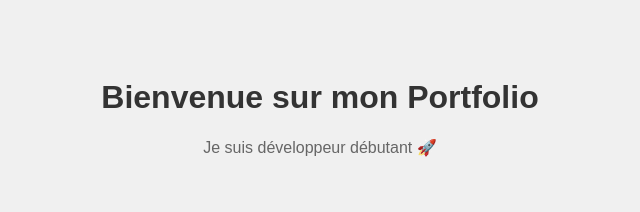
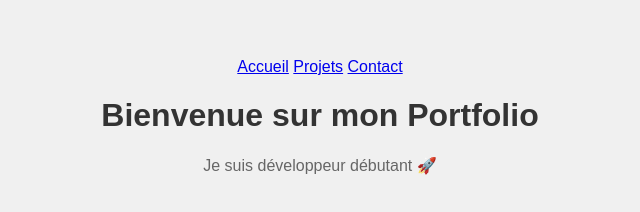
Before and after one commit to samir31-code/mon-portfolio, a plain HTML site: page index.html in a window 1280 px wide. Shown: the whole page, without its empty margins (320-960 px from the left). Drawn offline with Linux system fonts and the light colour scheme.

Commit message:
Ajout navbar dans index.html

```diff
--- a/index.html
+++ b/index.html
@@ -6,7 +6,16 @@
     <link rel="stylesheet" href="style.css">
 </head>
 <body>
+
+    <!-- NAVBAR AJOUTÉE -->
+    <nav>
+        <a href="#">Accueil</a>
+        <a href="#">Projets</a>
+        <a href="#">Contact</a>
+    </nav>
+
     <h1>Bienvenue sur mon Portfolio</h1>
     <p>Je suis développeur débutant 🚀</p>
+
 </body>
 </html>
```
